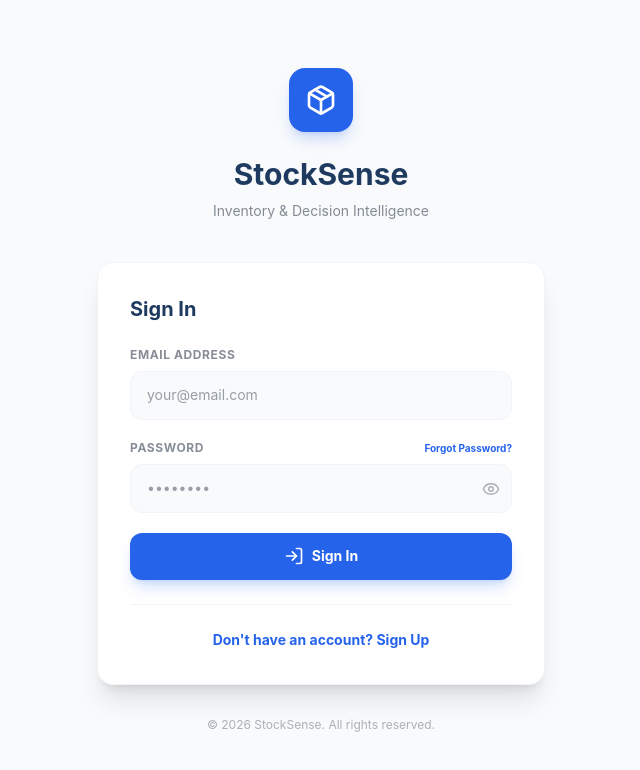
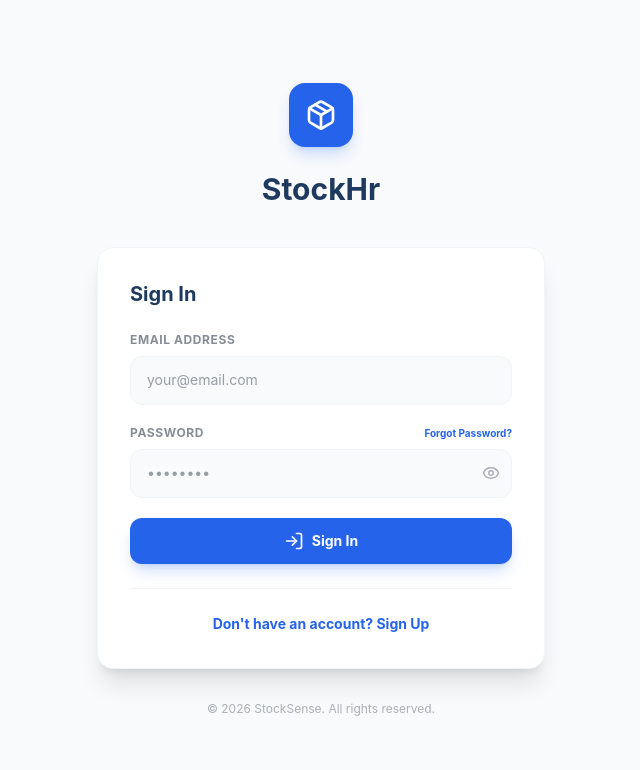
Before and after one commit to Grimnir1/StockHr, a React (Vite) app: page / in a window 1280 px wide. Shown: the top 770 px of the page, without its empty margins (319-959 px from the left). Built offline with nearby package versions, Linux system fonts and the light colour scheme; no server answers; the database is empty.

Commit message:
Name Change 2

```diff
--- a/src/pages/LoginPage.tsx
+++ b/src/pages/LoginPage.tsx
@@ -185,8 +185,8 @@ export default function LoginPage() {
           <div className="w-16 h-16 bg-primary rounded-2xl flex items-center justify-center mx-auto mb-6 shadow-lg shadow-primary/20">
             <Package size={32} className="text-white" />
           </div>
-          <h1 className="text-3xl font-bold text-primary-dark">StockSense</h1>
-          <p className="text-neutral-700/60 mt-2">Inventory & Decision Intelligence</p>
+          <h1 className="text-3xl font-bold text-primary-dark">StockHr</h1>
+          {/* <p className="text-neutral-700/60 mt-2">Inventory & Decision Intelligence</p> */}
         </div>
 
         <div className="bg-white p-8 rounded-2xl shadow-xl border border-neutral-100">
```
